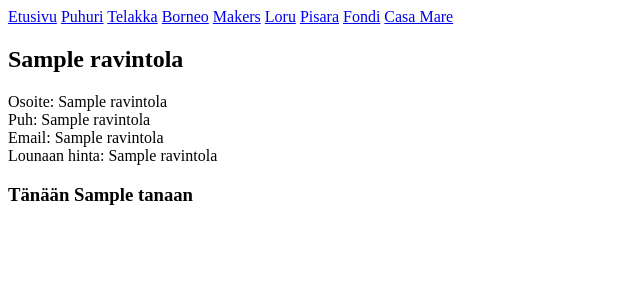
After one commit to sinilandia/tsoha, a Flask app: template templates/ravintola.html in a window 1280 px wide. The commit adds this page. Shown: the top 300 px of the page, without its empty margins (0-640 px from the left). Run offline with Flask 2, Linux system fonts and the light colour scheme; the template is opened without the code that fills it: most values are stand-ins (such as "Sample title", 1, 10 or a date in 2020).

Commit message:
luo ravintola-sivu lounaineen tänään ja huomenna

```diff
--- a/app.py
+++ b/app.py
@@ -2,6 +2,7 @@ from flask import Flask
 from flask import redirect, render_template, request, session
 from flask_sqlalchemy import SQLAlchemy
 from os import getenv
+from datetime import date, datetime, timedelta
 
 app = Flask(__name__)
 app.config["SQLALCHEMY_DATABASE_URI"] = getenv("DATABASE_URL")
@@ -11,6 +12,19 @@ db = SQLAlchemy(app)
 def index():
     result = db.session.execute("SELECT * FROM ravintolat")
     ravintolat = result.fetchall()
-    result = db.session.execute("SELECT nimi FROM lounaat")
+    result = db.session.execute("SELECT * FROM lounaat WHERE pvm = CURRENT_DATE")
     lounaat = result.fetchall()
     return render_template("index.html",ravintolat=ravintolat, lounaat=lounaat)
+
+@app.route("/ravintola/<int:id>")
+def ravintolat(id):
+    sql = "SELECT * FROM ravintolat WHERE id=:id"
+    result = db.session.execute(sql, {"id":id})
+    ravintola = result.fetchall()
+    sql = "SELECT * FROM lounaat WHERE ravintola_id=:id"
+    result = db.session.execute(sql, {"id":id})
+    lounaat = result.fetchall()
+    tanaan = date.today().strftime("%Y-%m-%d")
+    huomenna = date.today() + timedelta(days=1)
+    huomenna = huomenna.strftime("%Y-%m-%d")
+    return render_template("ravintola.html", id=id, ravintola=ravintola, lounaat=lounaat, tanaan=tanaan, huomenna=huomenna)
--- /dev/null
+++ b/templates/ravintola.html
@@ -0,0 +1,54 @@
+<!doctype html>
+
+<title>{{ ravintola [0][1] }}</title>
+
+<body>
+  <div class="container">
+    <nav class="navbar navbar-light bg-light">
+
+      <a href="/">Etusivu</a>
+      <a href="#">Puhuri</a>
+      <a href="#">Telakka</a>
+      <a href="/ravintola/3">Borneo</a>
+      <a href="/ravintola/2">Makers</a>
+      <a href="#">Loru</a>
+      <a href="#">Pisara</a>
+      <a href="#">Fondi</a>
+      <a href="/ravintola/3">Casa Mare</a>
+    </nav>
+  </div>
+
+<div class="container">
+  <div class="row">
+    <div class="col-12">
+      <p>
+        <h2> {{ ravintola [0][1] }} </h2>
+        Osoite: {{ ravintola [0][2] }} <br>
+        Puh: {{ ravintola [0][3]}} <br>
+        Email: {{ ravintola [0][4]}} <br>
+        Lounaan hinta: {{ ravintola [0][5]}} <br>
+      </p>
+
+
+          {# ONGELMA: Miten olisi järkevintä saada lounaat päivän mukaan allekkain
+          päivän mukaan: 1) käsittele data ja kerää listaksi app.pyssä ja anna tänne
+          2) käy tässä lounaat läpi 7+2 kertaa
+          >> Nyt esim. huomenna teksti toistuu, jos on useampi lounasvaihtis #}
+
+        <p>
+          <h3>Tänään {{ tanaan }}</h3>
+          {% for lounas in lounaat %}
+            {% if lounas[2].strftime("%Y-%m-%d")==tanaan %}
+                {{ lounas [1] }} <br>
+            {% endif %}
+
+            {% if lounas[2].strftime("%Y-%m-%d")==huomenna %}
+                Huomenna: {{ lounas [1] }}<br>
+            {% endif %}
+
+          {% endfor %}
+      </p>
+    </div>
+  </div>
+</div>
+</body>
```
Also changed, not shown: templates/index.html (+11 -14 lines).
